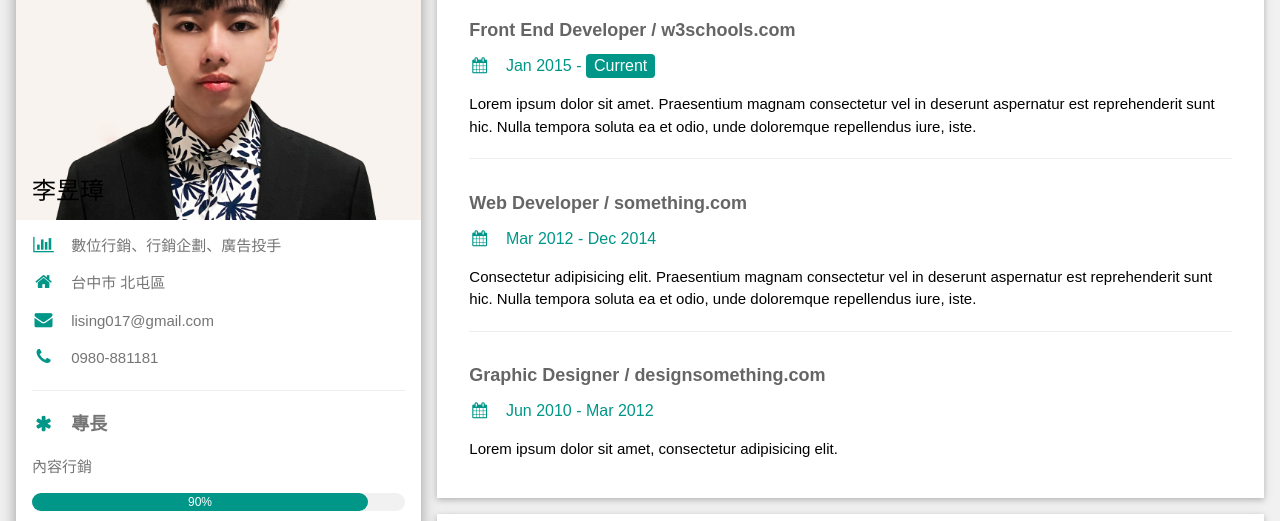
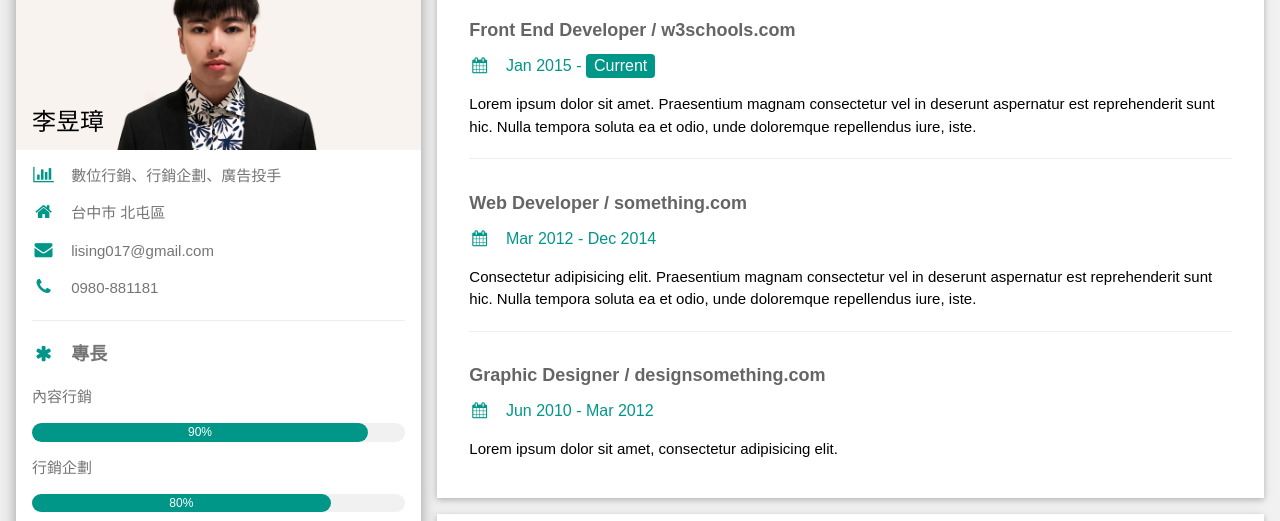
Before and after one commit to smallpetstore/smallpetstore.github.io, a plain HTML site: page CV.html in a window 1280 px wide. Shown: the part 106-627 px from the top of the page. Drawn offline with nearby package versions, Linux system fonts and the light colour scheme.

Commit message:
Update CV.html

```diff
--- a/CV.html
+++ b/CV.html
@@ -24,7 +24,7 @@ html,body,h1,h2,h3,h4,h5,h6 {font-family: "Noto Serif TC", sans-serif}
 
       <div class="w3-white w3-text-grey w3-card-4">
         <div class="w3-display-container">
-          <img src="w3images/6666.jpg" style="width:100%" alt="Avatar">
+          <img src="w3images/76666.jpg" style="width:100%" alt="Avatar">
           <div class="w3-display-bottomleft w3-container w3-text-black">
             <h3>李昱璋</h3>
           </div>
```
